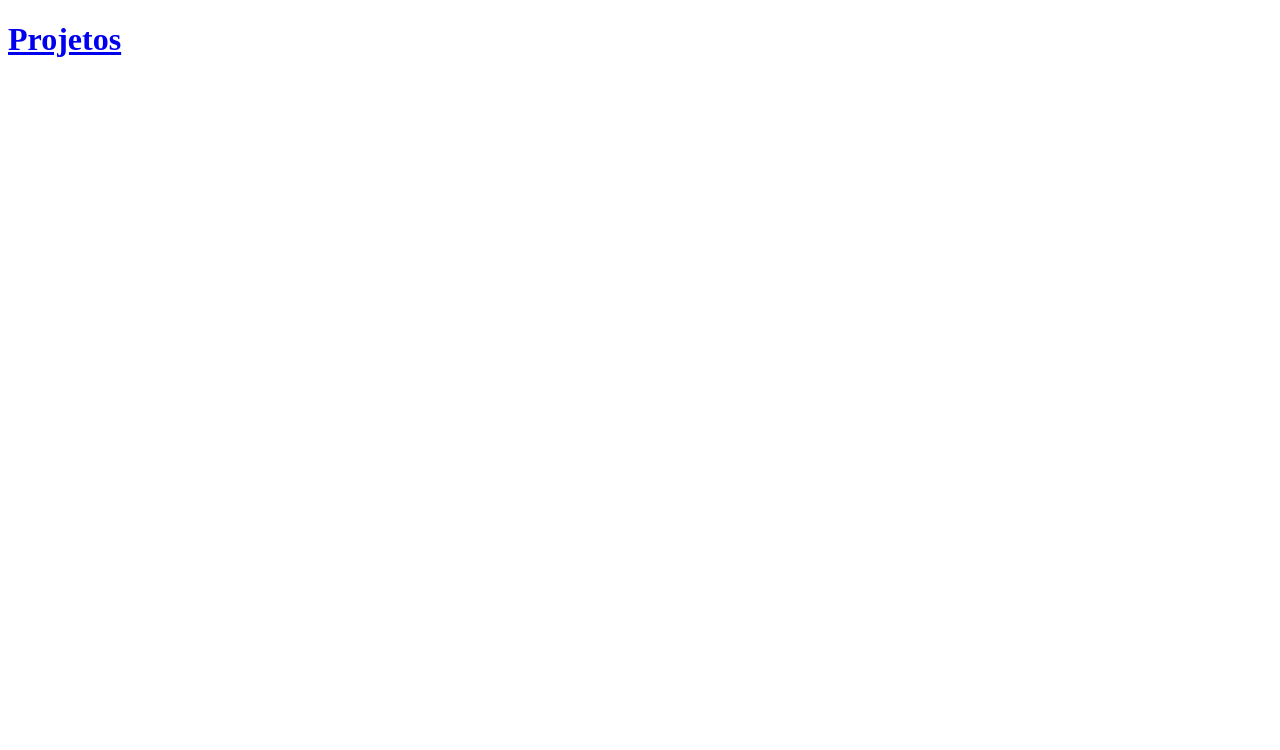
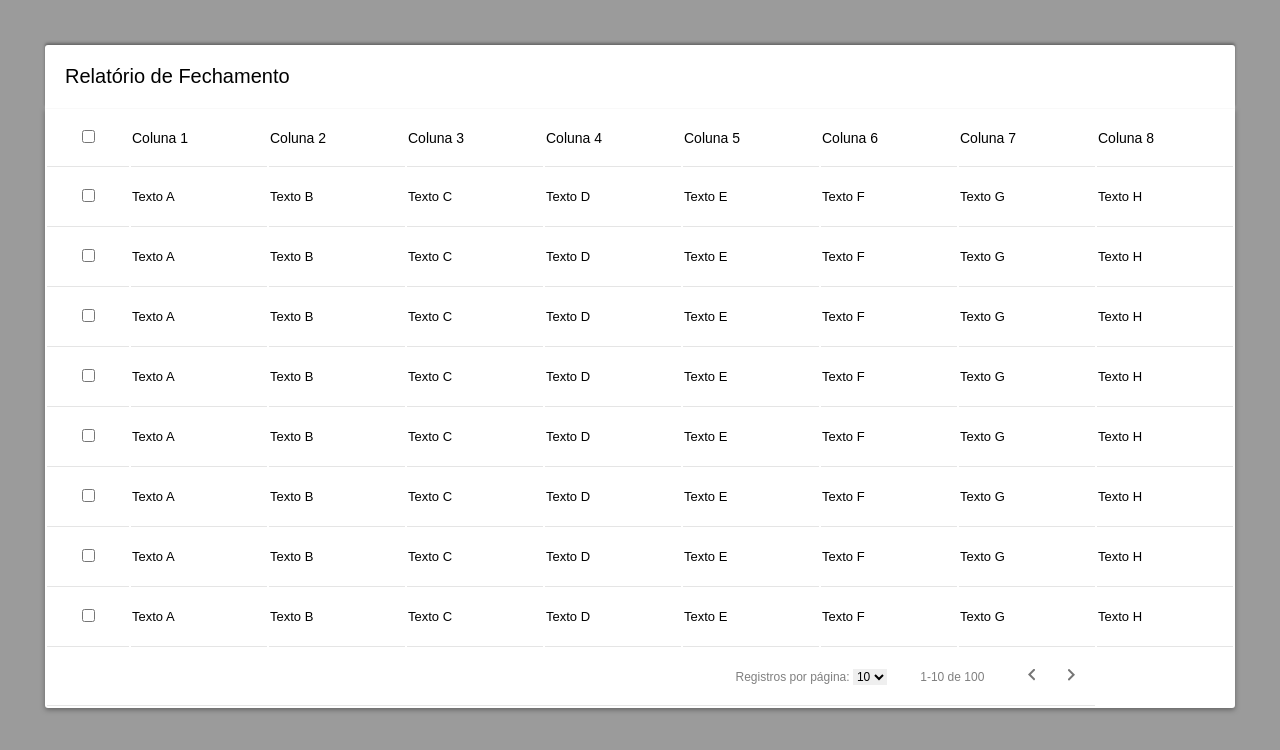
Before and after one commit to leandrinho02/pm-projetos, a plain HTML site: page index.html in a window 1280 px wide. Drawn offline with Linux system fonts and the light colour scheme.

Commit message:
Add files via upload

```diff
--- /dev/null
+++ b/estilo.css
@@ -0,0 +1,71 @@
+body {
+    background-color: #9b9b9b;
+    padding: 45px;
+    font-family: 'Robot', sans-serif;
+    -webkit-font-smoothing: antialiased;
+    font-size: 13px;
+    font-weight: 400;
+}
+
+table {
+    background-color: #fff;
+    width: 100%;
+    border-spacing: 10;
+    border-radius: 0px 0px 3px 3px; /* começa sup. esq.*/
+    box-shadow: 0px 2px 5px #666;
+}
+
+table caption {
+    background-color: #fff;
+    text-align: left;
+    padding: 20px;
+    font-weight: 500;
+    font-size: 20px;
+    border-radius: 3px 3px 0 0;
+    box-shadow: 0px -2px 3px #666;
+}
+
+table thead th {
+    text-align: left;
+    font-size: 14px;
+    font-weight:500;
+}
+
+table td, table th {
+    border-bottom: 1px solid rgba(0, 0, 0, 0.1);
+    padding-top: 20px;
+    padding-bottom: 20px;
+}
+
+tbody td:first-child, thead th:first-child {       /* pseudo seletor*/
+    width: 80px;
+    text-align: center;
+}
+
+tbody tr:hover {
+        background-color: #eeeeee;
+}
+
+tfoot {
+    text-align: right;
+    font-size: 12px;
+    color: rgba(0, 0, 0, 0.5)
+}
+
+tfoot td {                         /*todo conteúdo esta dentro de td*/
+    padding-right: 20px;
+}
+
+tfoot td span {
+    margin-right: 10px;
+    margin-left: 30px;
+}
+
+tfoot td img {
+    margin-left: 30px;
+}
+
+select {
+    border: none;
+    border-right-color: transparent;
+}
--- a/index.html
+++ b/index.html
@@ -2,13 +2,148 @@
 <html lang="pt-br">
 <head>
     <meta charset="UTF-8">
-    <title>Projetos</title>
+    <link rel="stylesheet" href="normalize.css">
+    <link href="https://fonts.googleapis.com/css?family=Roboto:400,500" rel="stylesheet">
+    <link rel="stylesheet" href="estilo.css">
+    <title>Projeto 005</title>
 </head>
+
 <body>
 
-    <h1><a href="/pm-proj004/">
-         Projetos
-        </a></h1>
+    <table>
+
+        <caption>Relatório de Fechamento</caption>
+
+        <thead>
+            <tr>
+                <th><input type="checkbox"></th>
+                <th>Coluna 1</th>
+                <th>Coluna 2</th>
+                <th>Coluna 3</th>
+                <th>Coluna 4</th>
+                <th>Coluna 5</th>
+                <th>Coluna 6</th>
+                <th>Coluna 7</th>
+                <th>Coluna 8</th>
+            </tr>
+        </thead>
+
+        <tbody>
+           <tr>
+            <td><input type="checkbox"></td>
+            <td>Texto A</td>
+            <td>Texto B</td>
+            <td>Texto C</td>
+            <td>Texto D</td>
+            <td>Texto E</td>
+            <td>Texto F</td>
+            <td>Texto G</td>
+            <td>Texto H</td>
+           </tr>
+
+            <tr>
+            <td><input type="checkbox"></td>
+            <td>Texto A</td>
+            <td>Texto B</td>
+            <td>Texto C</td>
+            <td>Texto D</td>
+            <td>Texto E</td>
+            <td>Texto F</td>
+            <td>Texto G</td>
+            <td>Texto H</td>
+           </tr>
+
+            <tr>
+            <td><input type="checkbox"></td>
+            <td>Texto A</td>
+            <td>Texto B</td>
+            <td>Texto C</td>
+            <td>Texto D</td>
+            <td>Texto E</td>
+            <td>Texto F</td>
+            <td>Texto G</td>
+            <td>Texto H</td>
+           </tr>
+
+            <tr>
+            <td><input type="checkbox"></td>
+            <td>Texto A</td>
+            <td>Texto B</td>
+            <td>Texto C</td>
+            <td>Texto D</td>
+            <td>Texto E</td>
+            <td>Texto F</td>
+            <td>Texto G</td>
+            <td>Texto H</td>
+           </tr>
+
+            <tr>
+            <td><input type="checkbox"></td>
+            <td>Texto A</td>
+            <td>Texto B</td>
+            <td>Texto C</td>
+            <td>Texto D</td>
+            <td>Texto E</td>
+            <td>Texto F</td>
+            <td>Texto G</td>
+            <td>Texto H</td>
+           </tr>
+
+           <tr>
+            <td><input type="checkbox"></td>
+            <td>Texto A</td>
+            <td>Texto B</td>
+            <td>Texto C</td>
+            <td>Texto D</td>
+            <td>Texto E</td>
+            <td>Texto F</td>
+            <td>Texto G</td>
+            <td>Texto H</td>
+           </tr>
+
+            <tr>
+            <td><input type="checkbox"></td>
+            <td>Texto A</td>
+            <td>Texto B</td>
+            <td>Texto C</td>
+            <td>Texto D</td>
+            <td>Texto E</td>
+            <td>Texto F</td>
+            <td>Texto G</td>
+            <td>Texto H</td>
+           </tr>
+
+            <tr>
+            <td><input type="checkbox"></td>
+            <td>Texto A</td>
+            <td>Texto B</td>
+            <td>Texto C</td>
+            <td>Texto D</td>
+            <td>Texto E</td>
+            <td>Texto F</td>
+            <td>Texto G</td>
+            <td>Texto H</td>
+           </tr>
+        </tbody>
+
+        <tfoot>
+            <tr>
+                <td colspan="8">
+                    Registros por página:
+                    <select>
+                        <option value="10">10</option>
+                        <option value="20">20</option>
+                        <option value="30">30</option>
+                    </select>
+                    <span>1-10 de 100</span>
+                    <a href="#"><img src="anterior.png"></a>
+                    <a href="#"><img src="proximo.png"></a>
+                </td>
+            </tr>
+        </tfoot>
+
+    </table>
 
 </body>
+
 </html>
```
Also changed, not shown: anterior.png (added), normalize.css (added), proximo.png (added).
